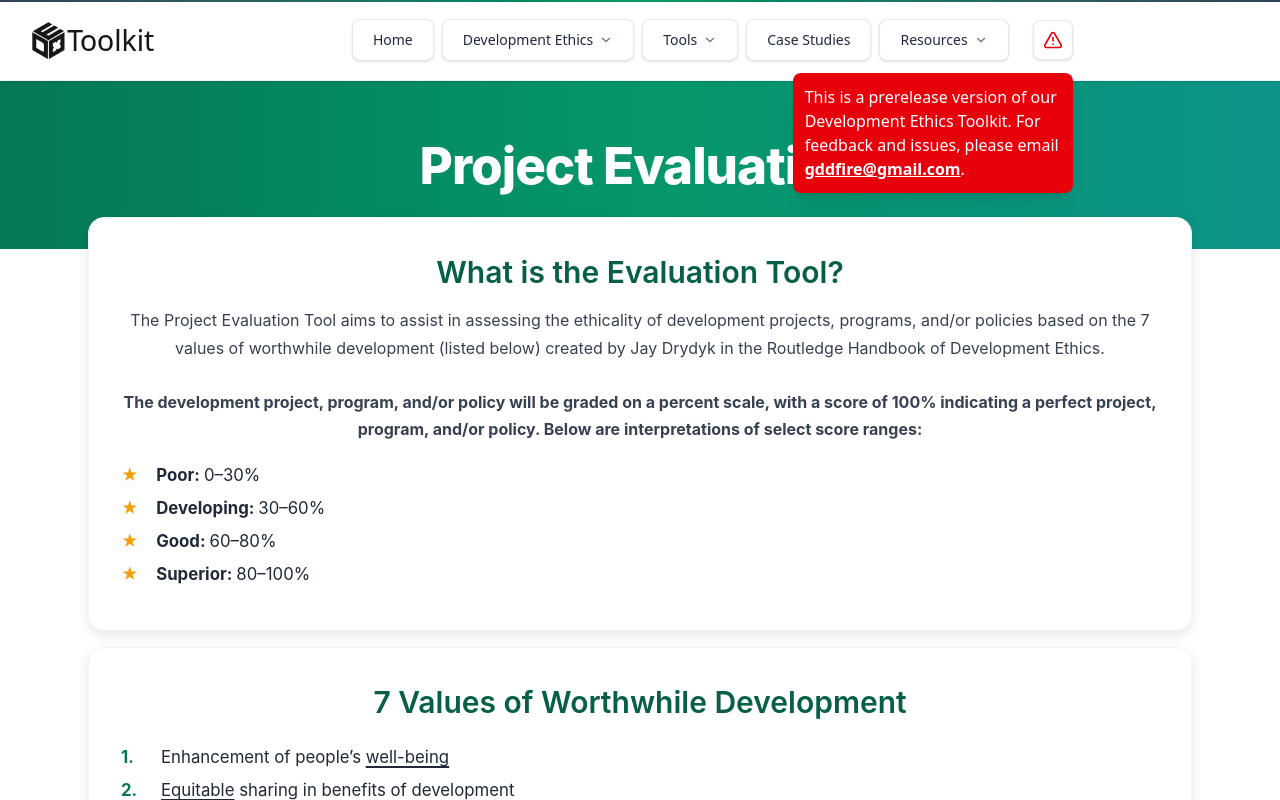
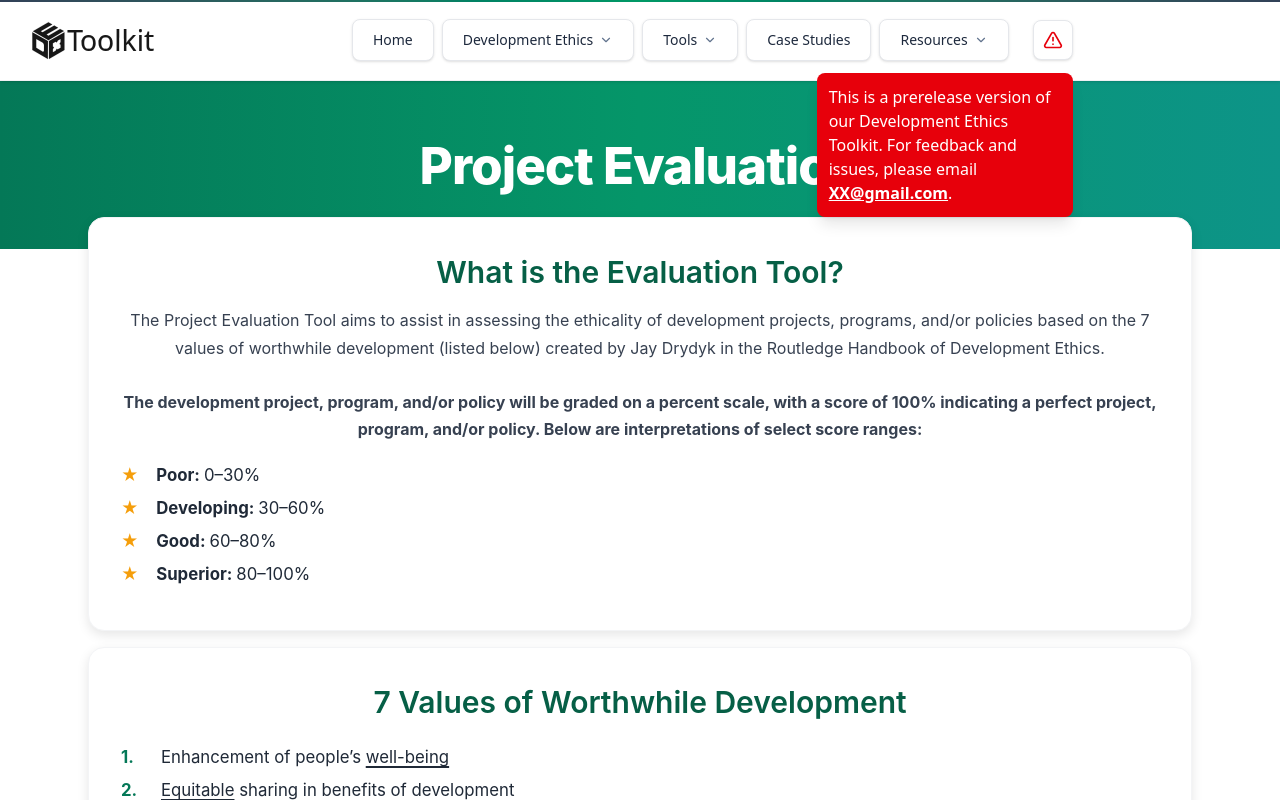
Before and after one commit to RohanT17/gdd-toolkit-2025, a React (Vite) app in the folder frontend/: page /project-evaluation in a window 1280 px wide. Both pictures are taken after a click on the button "Prerelease info". Shown: the top 800 px of the page. Built offline with nearby package versions, Linux system fonts and the light colour scheme.

Commit message:
revisions

```diff
--- a/frontend/src/components/layout/navbar.tsx
+++ b/frontend/src/components/layout/navbar.tsx
@@ -243,13 +243,14 @@ export default function Navbar() {
                     animate={{ opacity: 1, y: 5 }}
                     exit={{ opacity: 0, y: -5 }}
                     transition={{ duration: 0.2 }}
-                    className="absolute top-full mt-2 right-0 w-70 bg-red-600 text-white p-3 rounded-lg shadow-lg z-50"
+                    className="absolute top-full mt-2 right-0 w-64 bg-red-600 text-white p-3 rounded-lg shadow-lg z-50"
                   >
-                    This is a prerelease version of our Development Ethics Toolkit. For feedback and issues, please email <a href="mailto:gddfire@gmail.com" className="underline font-semibold">gddfire@gmail.com</a>.
+                    This is a prerelease version of our Development Ethics Toolkit. For feedback and issues, please email <a href="mailto:XX@gmail.com" className="underline font-semibold">XX@gmail.com</a>.
                   </motion.div>
                 )}
               </AnimatePresence>
             </div>
+
           </nav>
 
           {/* MOBILE TOGGLE */}
--- a/frontend/src/pages/case-studies/CaseStudies.tsx
+++ b/frontend/src/pages/case-studies/CaseStudies.tsx
@@ -10,8 +10,8 @@ import CaseStudiesGrid from "@/components/case-studies/CaseStudiesGrid";
 import CaseStudyModal from "@/components/case-studies/CaseStudyModal";
 import { fetchWorthwhile, fetchMaldevelopment } from "@/api/caseStudies";
 import type { CaseStudy } from "@/types/caseStudies";
+import "./CaseStudies.css";
 import { easeOut, motion } from "framer-motion";
-import "./CaseStudies.css";
 
 // Extended CaseStudy type with segment label
 type CaseStudyWithSegment = CaseStudy & {
--- a/frontend/src/pages/home/index.tsx
+++ b/frontend/src/pages/home/index.tsx
@@ -10,7 +10,7 @@ import { Play } from 'lucide-react'
 
 export default function HomePage() {
   const [isPlaying, setIsPlaying] = useState(false)
-  const [showPrerelease, setShowPrerelease] = useState(false) // NEW
+  const [showPrerelease, setShowPrerelease] = useState(false)
   const videoRef = useRef<HTMLVideoElement>(null)
 
   // Show prerelease alert briefly after splash
--- a/frontend/src/pages/tools/ProjectEvaluation.tsx
+++ b/frontend/src/pages/tools/ProjectEvaluation.tsx
@@ -253,7 +253,7 @@ const ProjectEvaluation: React.FC = () => {
             <section className="content-section">
                 <div className="content-card">
                     <h2 ref={simulationRef} className="simulation-title">
-                        Project Evaluation Simulation
+                        The Evaluation Tool
                     </h2>
                     <motion.p
                         className="simulation-text"
```
Also changed, not shown: 1 other file (tests, documents, lock files or other folders).
